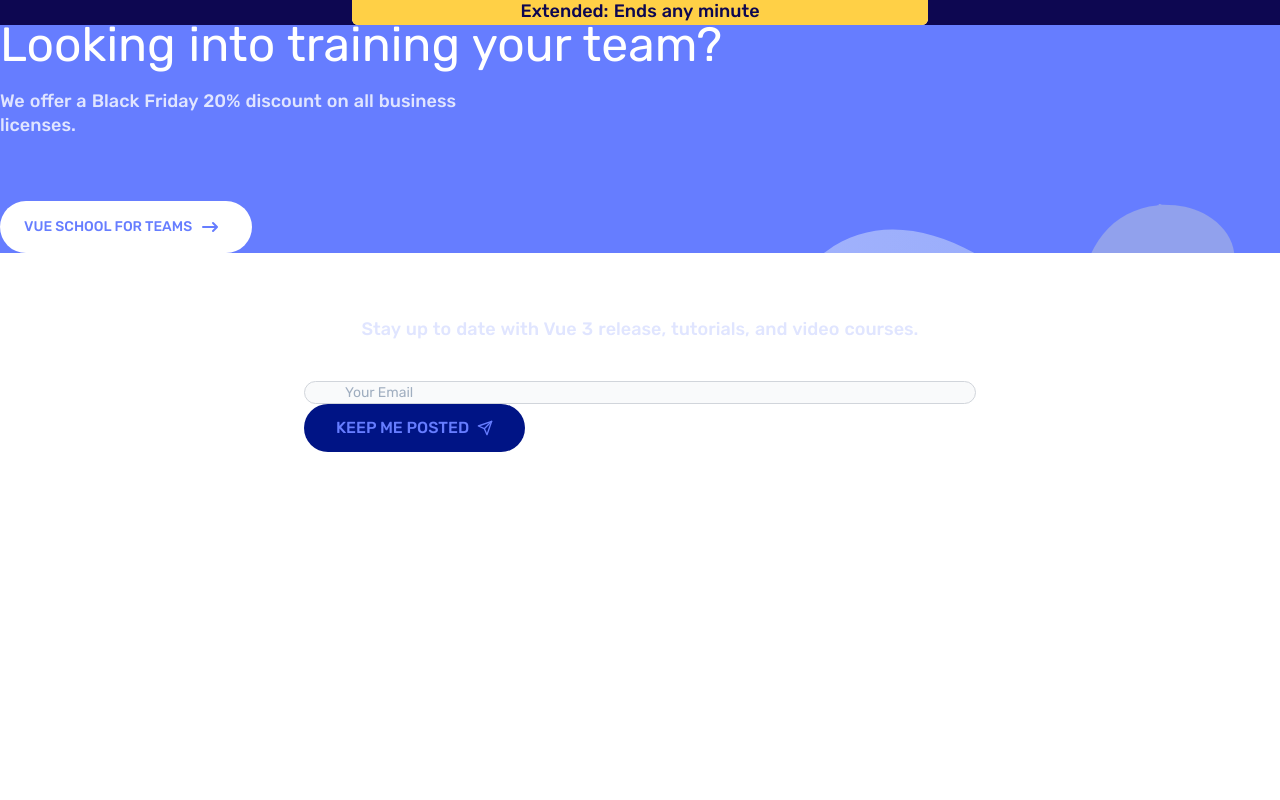
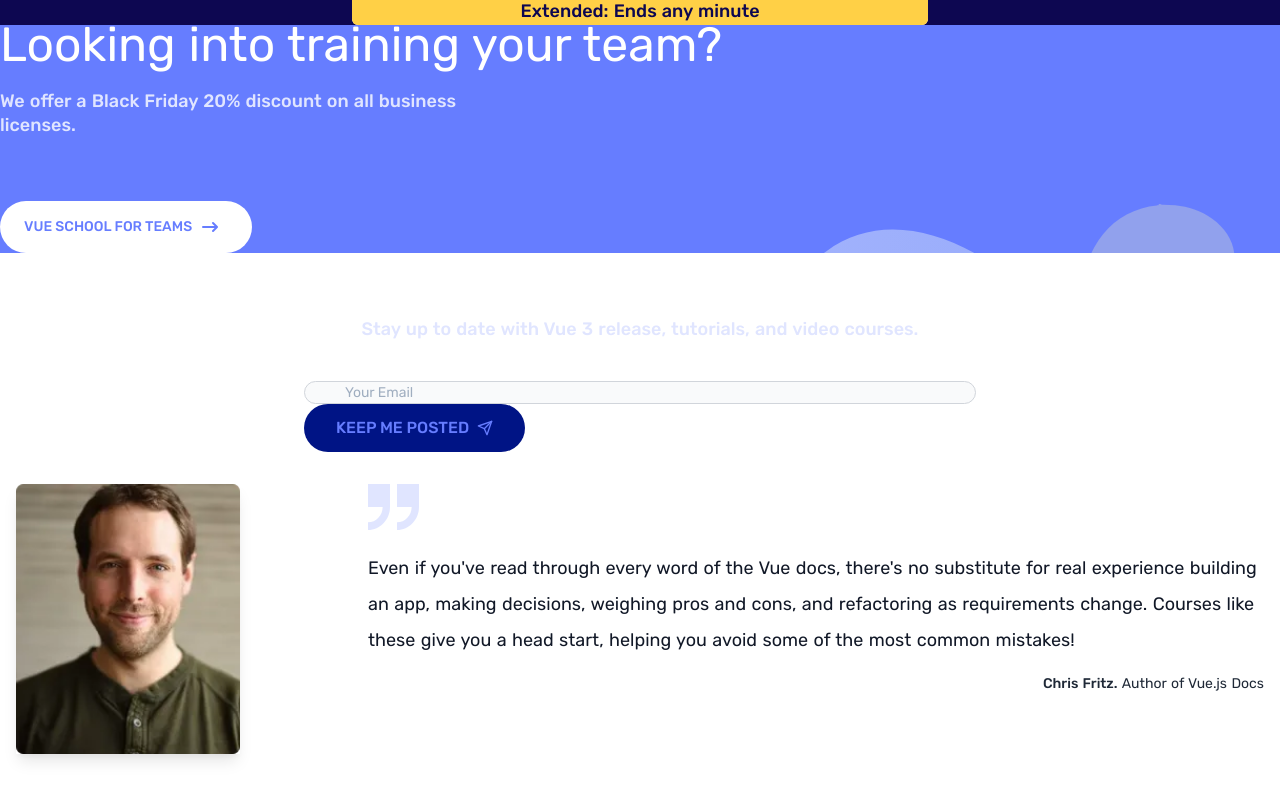
Before and after one commit to cnaallotey/vue-school-landing-page, a Nuxt app: page / in a window 1280 px wide. Shown: the part 1679-2479 px from the top of the page. Before the commit the page ends 2131 px from the top, so only its background shows below. Built offline with nearby package versions, Linux system fonts and the light colour scheme.

Commit message:
testimonial section

```diff
--- /dev/null
+++ b/components/testimonial.vue
@@ -0,0 +1,39 @@
+<template>
+  <div class="w-full">
+    <div class="max-w-screen-xl mx-auto py-20 px-4">
+      <div class="w-full flex flex-col lg:flex-row lg:space-x-32">
+        <img
+          src="../assets/images/chris.webp"
+          class="w-56 h-auto shadow-lg drop-shadow-lg"
+          alt=""
+        />
+        <div class="flex-1">
+          <svg
+            width="51"
+            height="46"
+            viewBox="0 0 51 46"
+            xmlns="http://www.w3.org/2000/svg"
+          >
+            <path
+              d="M22 0v23c0 12.683-9.868 23-22 23v-7.667c8.087 0 14.667-6.878 14.667-15.333H0V0h22zm29 0v23c0 12.683-9.868 23-22 23v-7.667c8.087 0 14.667-6.878 14.667-15.333H29V0h22z"
+              fill="#667DFF"
+              fill-rule="nonzero"
+              opacity=".2"
+            />
+          </svg>
+          <p class="text-gray-900 font-normal leading-9 text-lg font-sans mt-5">
+            Even if you've read through every word of the Vue docs, there's no substitute
+            for real experience building an app, making decisions, weighing pros and cons,
+            and refactoring as requirements change. Courses like these give you a head
+            start, helping you avoid some of the most common mistakes!
+          </p>
+          <div class="w-full flex justify-end mt-3">
+            <p class="text-sm font-sans text-gray-800 font-normal leading-7">
+              <span class="font-medium">Chris Fritz. </span>Author of Vue.js Docs
+            </p>
+          </div>
+        </div>
+      </div>
+    </div>
+  </div>
+</template>
--- a/pages/index.vue
+++ b/pages/index.vue
@@ -6,6 +6,7 @@
     <Pricing />
     <Team />
     <Newsletter />
+    <Testimonial />
   </div>
 </template>
 
@@ -16,4 +17,5 @@
 import Pricing from "../components/pricing.vue";
 import Team from "../components/team.vue";
 import Newsletter from "../components/newsletter.vue";
+import Testimonial from "../components/testimonial.vue";
 </script>
```
Also changed, not shown: assets/images/chris.webp (added).
